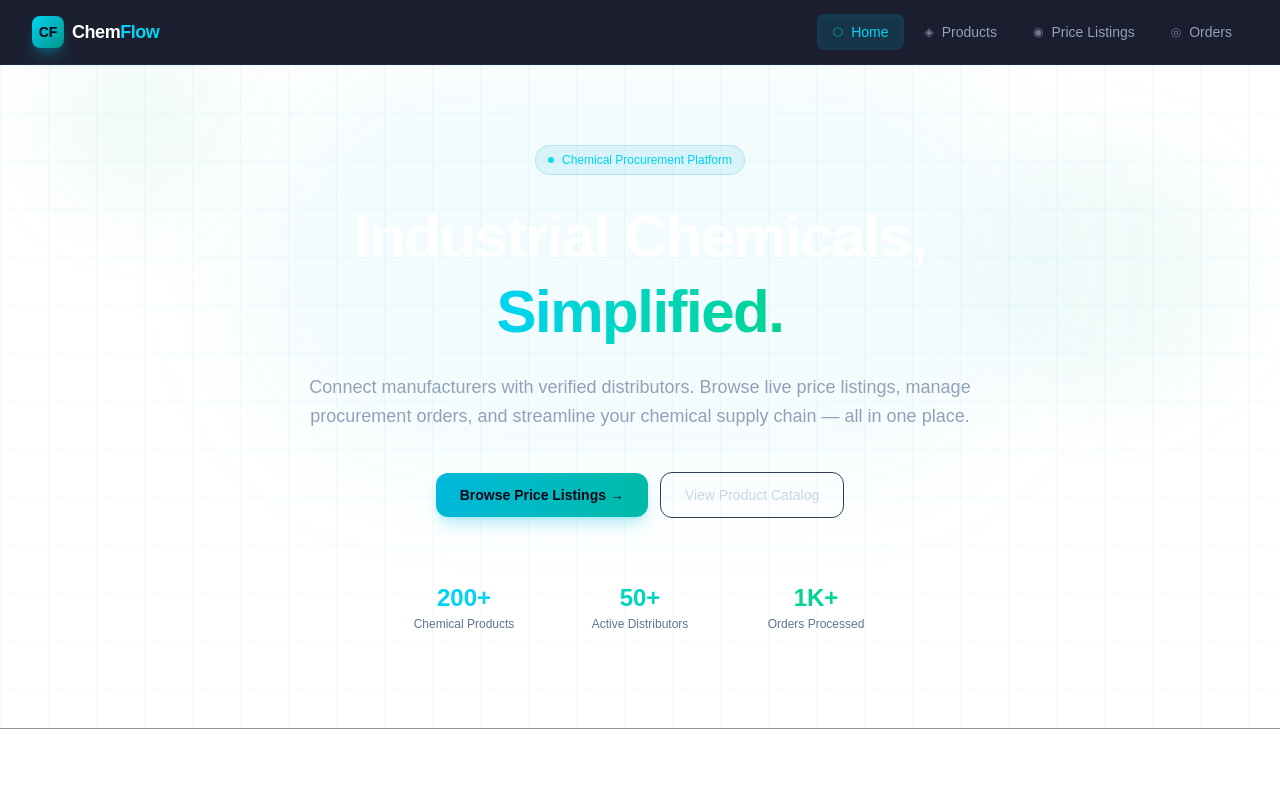
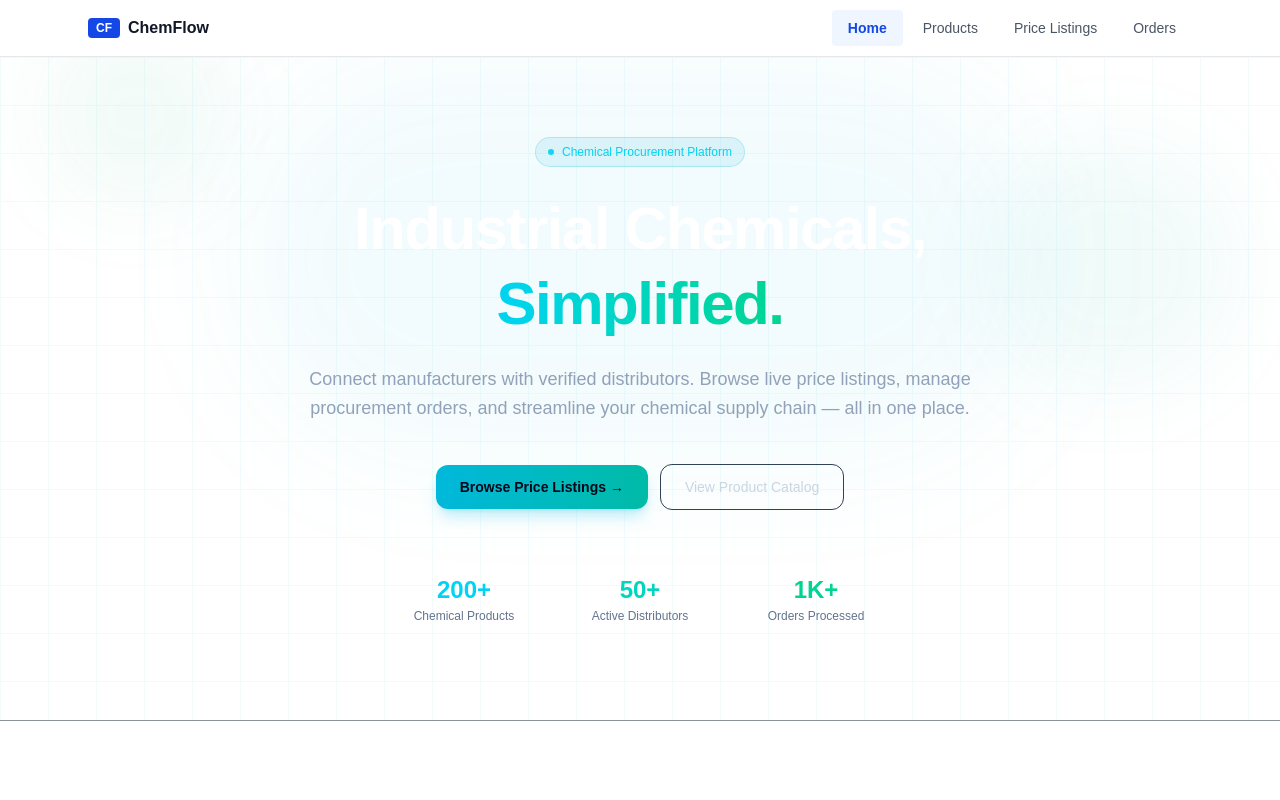
Before and after one commit to MuhammadHamzaZeeshan/chemsource, a React app in the folder frontend/: page / in a window 1280 px wide. Shown: the top 800 px of the page. Built offline with nearby package versions, Linux system fonts and the light colour scheme; the HTML template or start-up script is replaced by a standard one.

Commit message:
fix: refactor Navbar component for improved styling and structure

```diff
--- a/frontend/src/components/Navbar.jsx
+++ b/frontend/src/components/Navbar.jsx
@@ -1,86 +1,75 @@
 import { useState } from "react";
 
 const NAV_ITEMS = [
-  { id: "home", label: "Home", icon: "⬡" },
-  { id: "products", label: "Products", icon: "◈" },
-  { id: "listings", label: "Price Listings", icon: "◉" },
-  { id: "orders", label: "Orders", icon: "◎" },
+  { id: "home",     label: "Home" },
+  { id: "products", label: "Products" },
+  { id: "listings", label: "Price Listings" },
+  { id: "orders",   label: "Orders" },
 ];
 
 export default function Navbar({ activePage, setActivePage }) {
   const [menuOpen, setMenuOpen] = useState(false);
 
   return (
-    <nav className="sticky top-0 z-50 bg-slate-950/90 backdrop-blur-md border-b border-slate-800">
-      <div className="max-w-7xl mx-auto px-4 sm:px-6 lg:px-8">
-        <div className="flex items-center justify-between h-16">
+    <header className="bg-white border-b border-gray-200 sticky top-0 z-50">
+      <div className="max-w-6xl mx-auto px-4 sm:px-6">
+        <div className="flex items-center justify-between h-14">
+
           {/* Logo */}
           <button
             onClick={() => setActivePage("home")}
-            className="flex items-center gap-2 group"
+            className="flex items-center gap-2 font-bold text-gray-900 text-base hover:text-blue-700 transition-colors"
           >
-            <div className="w-8 h-8 rounded-lg bg-gradient-to-br from-cyan-400 to-teal-600 flex items-center justify-center text-slate-950 font-black text-sm shadow-lg shadow-cyan-500/30 group-hover:shadow-cyan-400/50 transition-shadow">
-              CF
-            </div>
-            <span className="font-bold text-lg tracking-tight text-white">
-              Chem<span className="text-cyan-400">Flow</span>
-            </span>
+            <span className="bg-blue-700 text-white text-xs font-bold px-2 py-0.5 rounded">CF</span>
+            ChemFlow
           </button>
 
-          {/* Desktop Nav */}
-          <div className="hidden md:flex items-center gap-1">
+          {/* Desktop nav */}
+          <nav className="hidden md:flex items-center gap-1">
             {NAV_ITEMS.map((item) => (
               <button
                 key={item.id}
                 onClick={() => setActivePage(item.id)}
-                className={`flex items-center gap-2 px-4 py-2 rounded-lg text-sm font-medium transition-all duration-200 ${
+                className={`px-4 py-2 text-sm font-medium rounded transition-colors ${
                   activePage === item.id
-                    ? "bg-cyan-500/15 text-cyan-400 shadow-inner shadow-cyan-500/10"
-                    : "text-slate-400 hover:text-slate-100 hover:bg-slate-800/60"
+                    ? "bg-blue-50 text-blue-700 font-semibold"
+                    : "text-gray-600 hover:text-gray-900 hover:bg-gray-100"
                 }`}
               >
-                <span className="text-xs opacity-70">{item.icon}</span>
                 {item.label}
               </button>
             ))}
-          </div>
+          </nav>
 
-          {/* Mobile Hamburger */}
+          {/* Mobile toggle */}
           <button
-            className="md:hidden p-2 rounded-lg text-slate-400 hover:text-white hover:bg-slate-800 transition-colors"
+            className="md:hidden text-gray-600 hover:text-gray-900 p-2"
             onClick={() => setMenuOpen(!menuOpen)}
             aria-label="Toggle menu"
           >
-            <div className="w-5 h-4 flex flex-col justify-between">
-              <span className={`block h-0.5 bg-current transition-all duration-300 ${menuOpen ? "rotate-45 translate-y-1.5" : ""}`} />
-              <span className={`block h-0.5 bg-current transition-all duration-300 ${menuOpen ? "opacity-0" : ""}`} />
-              <span className={`block h-0.5 bg-current transition-all duration-300 ${menuOpen ? "-rotate-45 -translate-y-2" : ""}`} />
-            </div>
+            {menuOpen ? "✕" : "☰"}
           </button>
         </div>
       </div>
 
-      {/* Mobile Menu */}
+      {/* Mobile menu */}
       {menuOpen && (
-        <div className="md:hidden border-t border-slate-800 bg-slate-900/95 backdrop-blur-sm">
-          <div className="px-4 py-3 space-y-1">
-            {NAV_ITEMS.map((item) => (
-              <button
-                key={item.id}
-                onClick={() => { setActivePage(item.id); setMenuOpen(false); }}
-                className={`w-full flex items-center gap-3 px-4 py-3 rounded-lg text-sm font-medium transition-all ${
-                  activePage === item.id
-                    ? "bg-cyan-500/15 text-cyan-400"
-                    : "text-slate-400 hover:text-white hover:bg-slate-800"
-                }`}
-              >
-                <span>{item.icon}</span>
-                {item.label}
-              </button>
-            ))}
-          </div>
+        <div className="md:hidden border-t border-gray-200 bg-white">
+          {NAV_ITEMS.map((item) => (
+            <button
+              key={item.id}
+              onClick={() => { setActivePage(item.id); setMenuOpen(false); }}
+              className={`w-full text-left px-5 py-3 text-sm font-medium border-b border-gray-100 transition-colors ${
+                activePage === item.id
+                  ? "bg-blue-50 text-blue-700"
+                  : "text-gray-700 hover:bg-gray-50"
+              }`}
+            >
+              {item.label}
+            </button>
+          ))}
         </div>
       )}
-    </nav>
+    </header>
   );
 }
```
